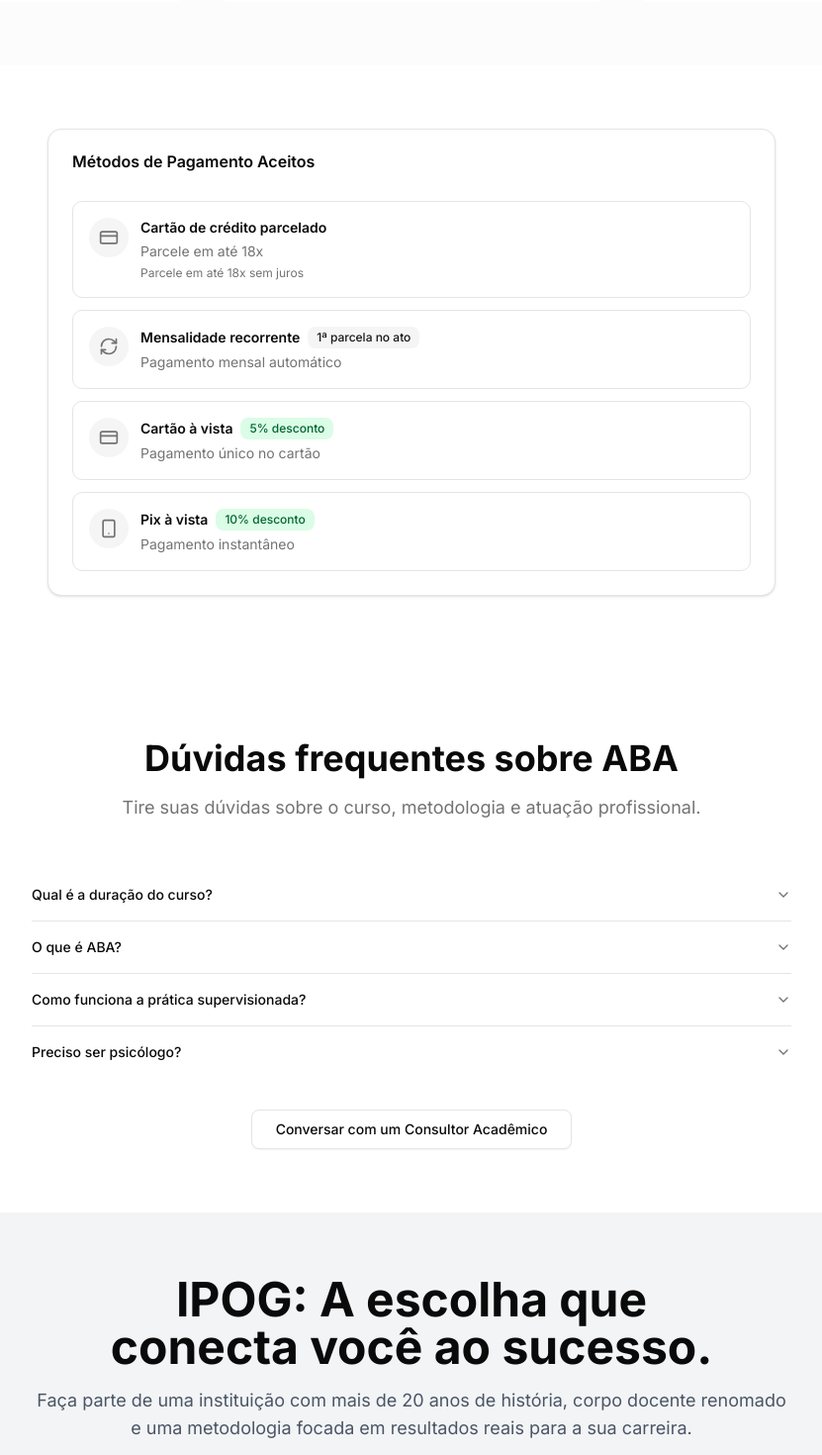
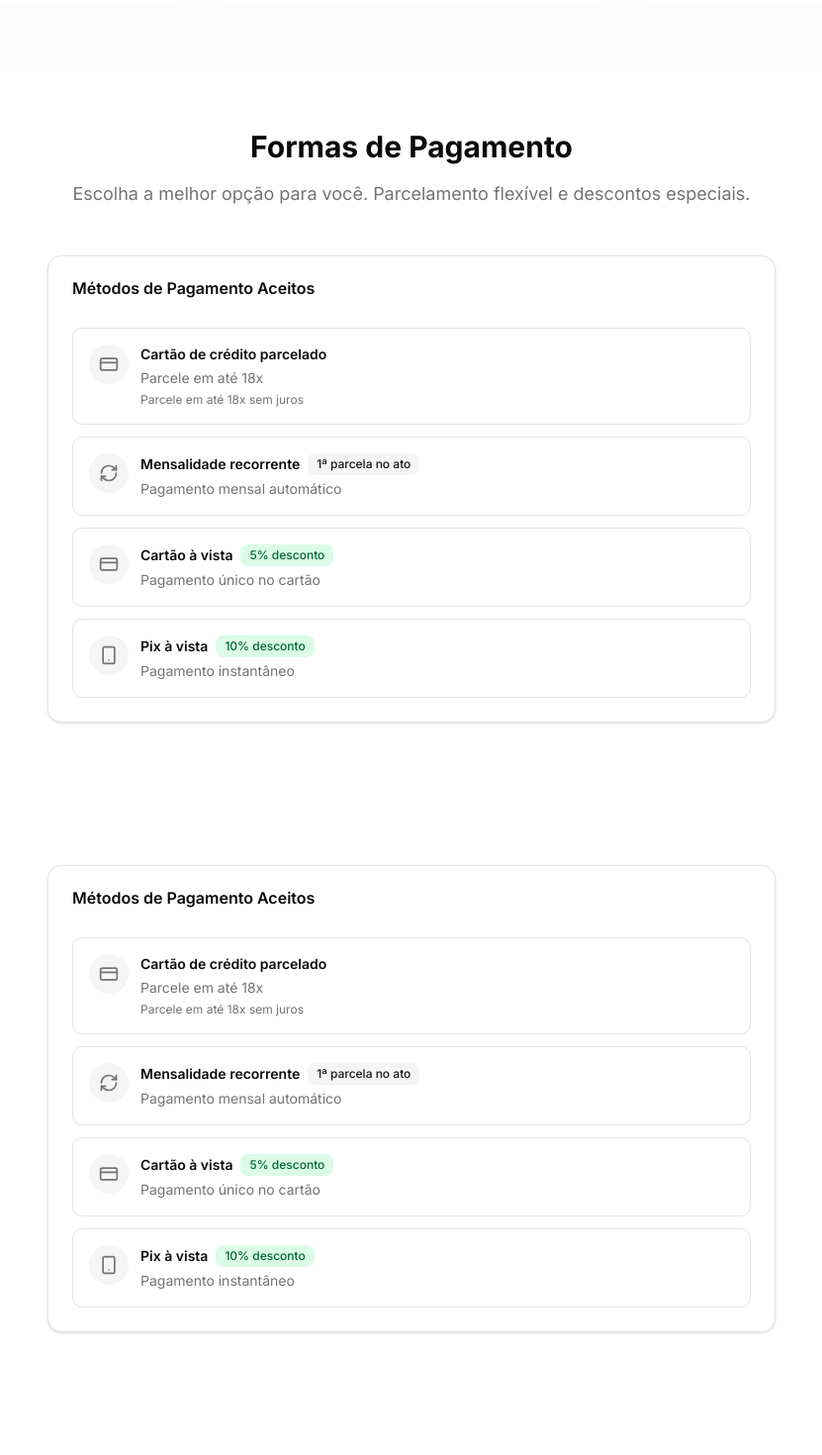
Before and after one commit to renann/v0-ipog-alta-fidelidade, a Next.js app: page /pos-graduacao/curso/intervencao-aba in a window 1280 px wide. Shown: the part 5220-6690 px from the top of the page at 99% size, without its empty margins (224-1055 px from the left). Built offline with nearby package versions, Linux system fonts and the light colour scheme.

Commit message:
fix: add missing titles to post-graduation course sections
Correct title issues in all post-graduation course pages.

Co-authored-by: Renann Correa <649039+renann@users.noreply.github.com>

```diff
--- a/app/pos-graduacao/curso/intervencao-aba/page.tsx
+++ b/app/pos-graduacao/curso/intervencao-aba/page.tsx
@@ -177,6 +177,20 @@ export default function IntervencaoAbaPage() {
 
         <section className="w-full py-16 px-4">
           <div className="max-w-screen-xl mx-auto">
+            <div className="text-center mb-12">
+              <h2 className="text-3xl font-bold mb-4">Formas de Pagamento</h2>
+              <p className="text-lg text-muted-foreground max-w-3xl mx-auto">
+                Escolha a melhor opção para você. Parcelamento flexível e descontos especiais.
+              </p>
+            </div>
+            <div className="max-w-3xl mx-auto px-4 pb-4">
+              <MetodosPagamento />
+            </div>
+          </div>
+        </section>
+
+        <section className="w-full py-12 md:py-16 bg-background">
+          <div className="max-w-screen-xl mx-auto px-4">
             <div className="max-w-3xl mx-auto px-4 pb-4">
               <MetodosPagamento />
             </div>
```
